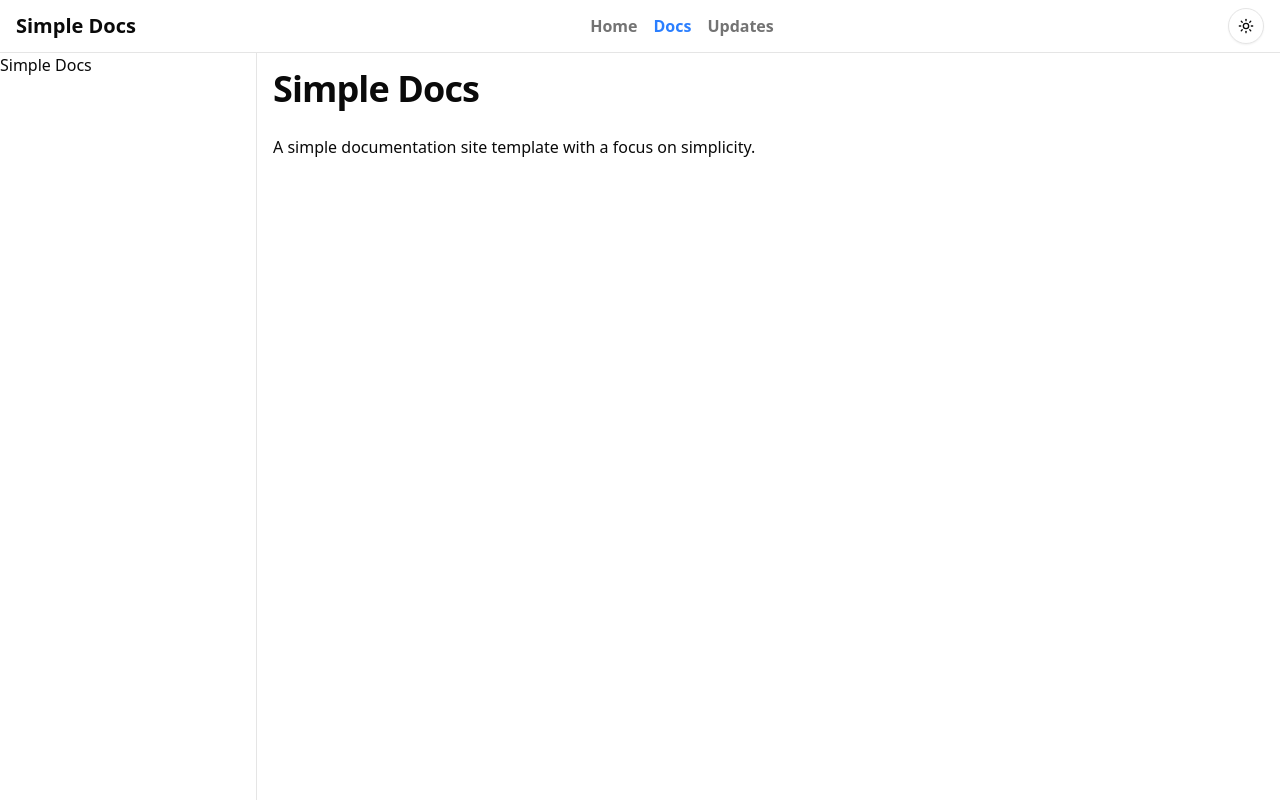
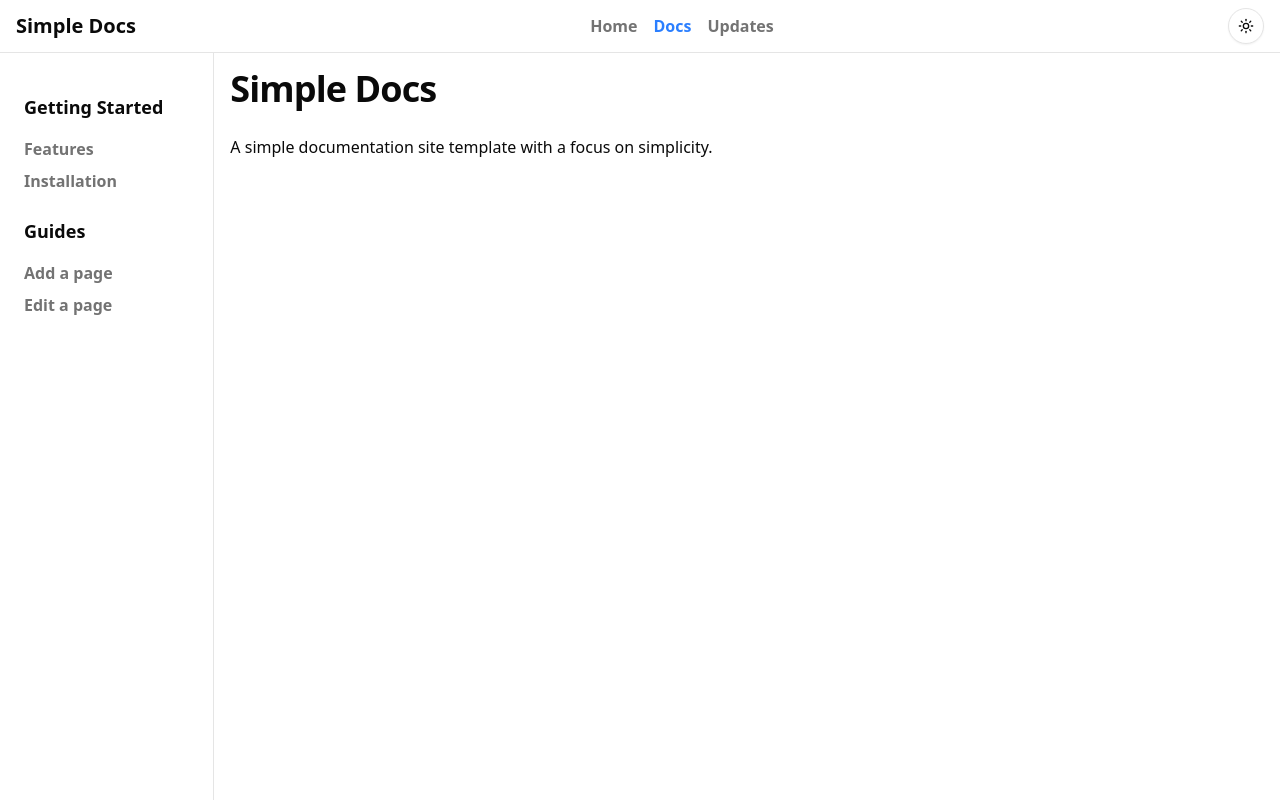
Before and after one commit to RyanLurn/simple-docs, a Next.js app: page /docs in a window 1280 px wide. Built offline with nearby package versions, Linux system fonts and the light colour scheme.

Commit message:
feat(ui): add links to sidebar

```diff
--- a/src/components/sidebar/index.tsx
+++ b/src/components/sidebar/index.tsx
@@ -1,10 +1,19 @@
 import type { ComponentProps } from "react";
+import { NavLink } from "@/components/nav-link";
 import { cn } from "@/lib/utils";
 
 function Sidebar({ className, ...props }: ComponentProps<"aside">) {
   return (
-    <aside className={cn("h-full w-1/5", className)} {...props}>
-      <h1>Simple Docs</h1>
+    <aside
+      className={cn("h-full w-1/6 p-6 flex flex-col gap-y-2", className)}
+      {...props}
+    >
+      <h2 className="text-lg font-semibold mt-4 mb-2">Getting Started</h2>
+      <NavLink href="/docs/getting-started/features">Features</NavLink>
+      <NavLink href="/docs/getting-started/installation">Installation</NavLink>
+      <h2 className="text-lg font-semibold mt-4 mb-2">Guides</h2>
+      <NavLink href="/docs/guides/add-page">Add a page</NavLink>
+      <NavLink href="/docs/guides/edit-page">Edit a page</NavLink>
     </aside>
   );
 }
```
